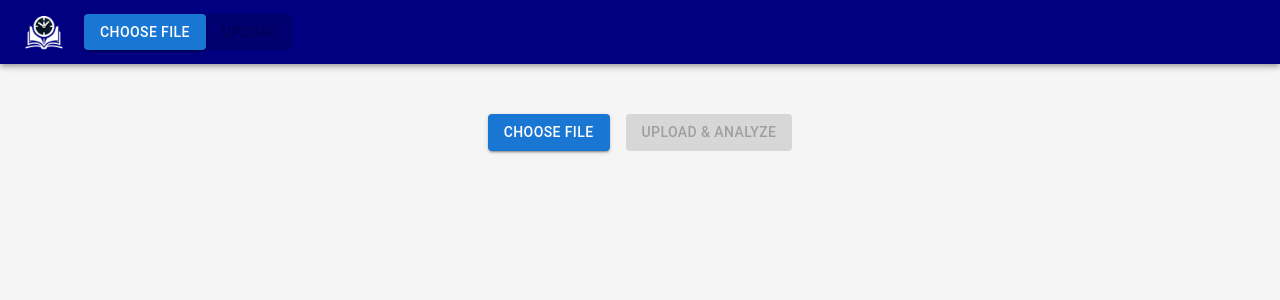
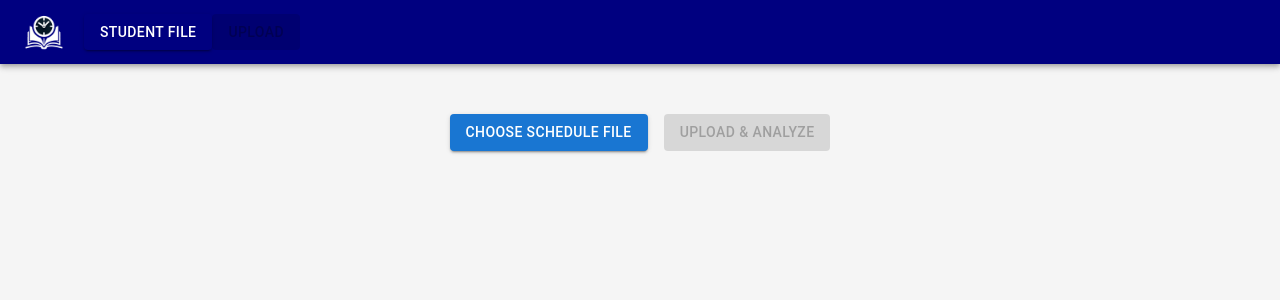
Before and after one commit to ladew222/sched_op_react, a React (Create React App) app: page / in a window 1280 px wide. Shown: the top 300 px of the page. Built offline with nearby package versions, Linux system fonts and the light colour scheme.

Commit message:
multiple file upload

```diff
--- a/src/components/CustomToolbar.js
+++ b/src/components/CustomToolbar.js
@@ -90,8 +90,8 @@ const CustomToolbar = ({ fileData, onOptimize, onHoldAll, sliderValues, onSlider
               onChange={handleFileChange}
           />
           <label htmlFor="raised-button-St_file">
-              <Button variant="contained" component="span" color="primary">
-                  Choose File
+              <Button  size='small' variant="contained" component="span" color="primary"  sx={{ padding: '6px 16px', fontSize: '0.875rem', backgroundColor: 'navy' }}>
+                  Student File
               </Button>
           </label>
           <Button
@@ -99,7 +99,7 @@ const CustomToolbar = ({ fileData, onOptimize, onHoldAll, sliderValues, onSlider
               color="primary"
               size='small'
               onClick={handleSf_Upload}
-              sx={{ padding: '6px 16px', fontSize: '0.875rem' }}
+              sx={{ padding: '6px 16px', fontSize: '0.875rem', backgroundColor: 'navy' }}
               disabled={!file}
           >
               Upload
--- a/src/components/FileUpload.js
+++ b/src/components/FileUpload.js
@@ -97,7 +97,7 @@ const FileUpload = ({ onSuccess }) => {
                 />
                 <label htmlFor="raised-button-file">
                     <Button variant="contained" component="span" color="primary">
-                        Choose File
+                        Choose Schedule File
                     </Button>
                 </label>
                 <Button
```
